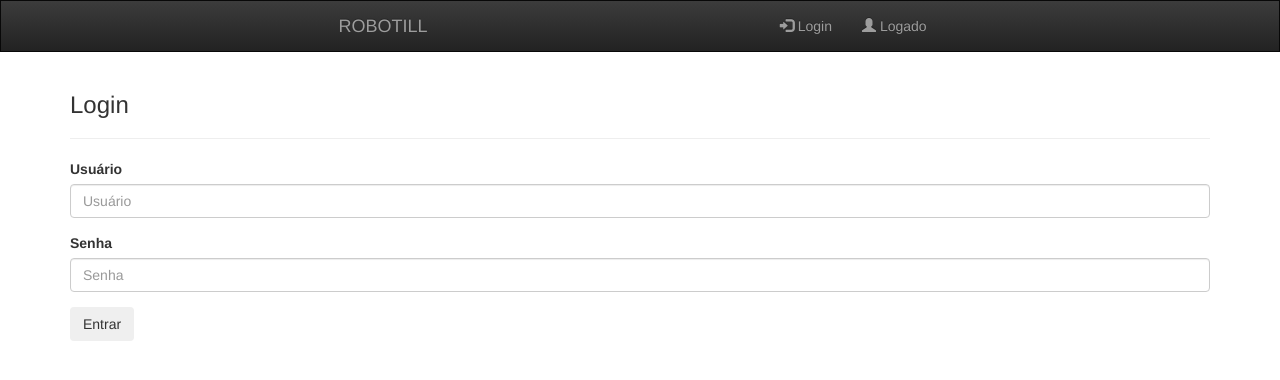
After one commit to thailsonbezerra/robotill, a CakePHP app: the page made by app/View/Users/login.ctp in a window 1280 px wide. The commit adds this page. Shown: the top 380 px of the page. Run offline with PHP 8.4 and a stand-in for CakePHP, Linux system fonts and the light colour scheme; the template is opened without the code that fills it, so the values that code supplies are empty; some libraries are stand-ins or nearby versions.

Commit message:
style: criado layout para login

```diff
--- a/app/Controller/UsersController.php
+++ b/app/Controller/UsersController.php
@@ -104,4 +104,9 @@ class UsersController extends AppController {
 		}
 		return $this->redirect(array('action' => 'index'));
 	}
+
+
+	public function login(){
+		$this->layout = 'login';
+	}
 }
--- a/app/View/Layouts/default.ctp
+++ b/app/View/Layouts/default.ctp
@@ -17,7 +17,8 @@
 				<a class="navbar-brand" href="#">ROBOTILL</a>
 			</div>
 			<ul class="nav navbar-nav">
-				<li><a href="#"><span class="glyphicon glyphicon-log-in"></span> Login</a></li>
+				<li><a href="/users/login"><span class="glyphicon glyphicon-log-in"></span> Login</a></li>
+				<li><a href="#"><span class="glyphicon glyphicon-user"></span> Logado</a></li>
 			</ul>
 		</div>
 	</nav>
--- /dev/null
+++ b/app/View/Users/login.ctp
@@ -0,0 +1,18 @@
+
+<div class="div-center">
+    <div class="content">
+            <h3>Login</h3>
+            <hr />
+             <form>
+                <div class="form-group">
+                    <label for="exampleInputEmail1">Usuário</label>
+                    <input type="email" class="form-control" id="exampleInputEmail1" placeholder="Usuário">
+                </div>
+                <div class="form-group">
+                    <label for="exampleInputPassword1">Senha</label>
+                    <input type="password" class="form-control" id="exampleInputPassword1" placeholder="Senha">
+                </div>
+                <button type="submit" class="btn">Entrar</button>
+            </form>
+    </div>
+</div>
```
Also changed, not shown: app/View/Layouts/login.ctp (added, +76 -0 lines).
